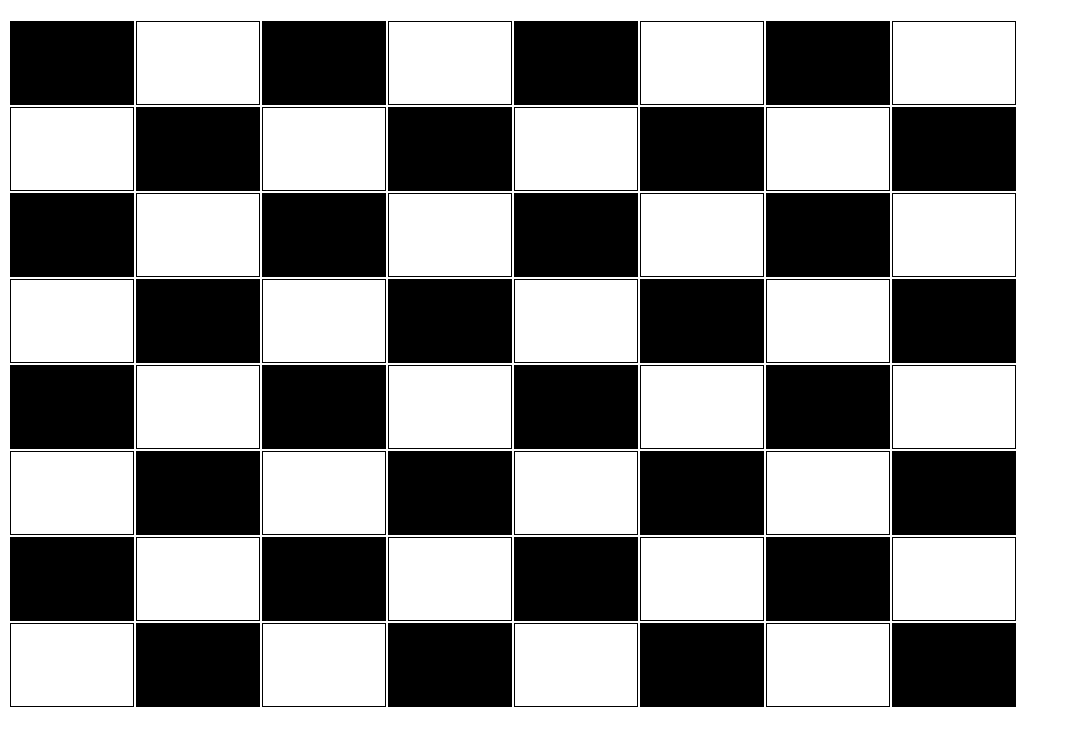
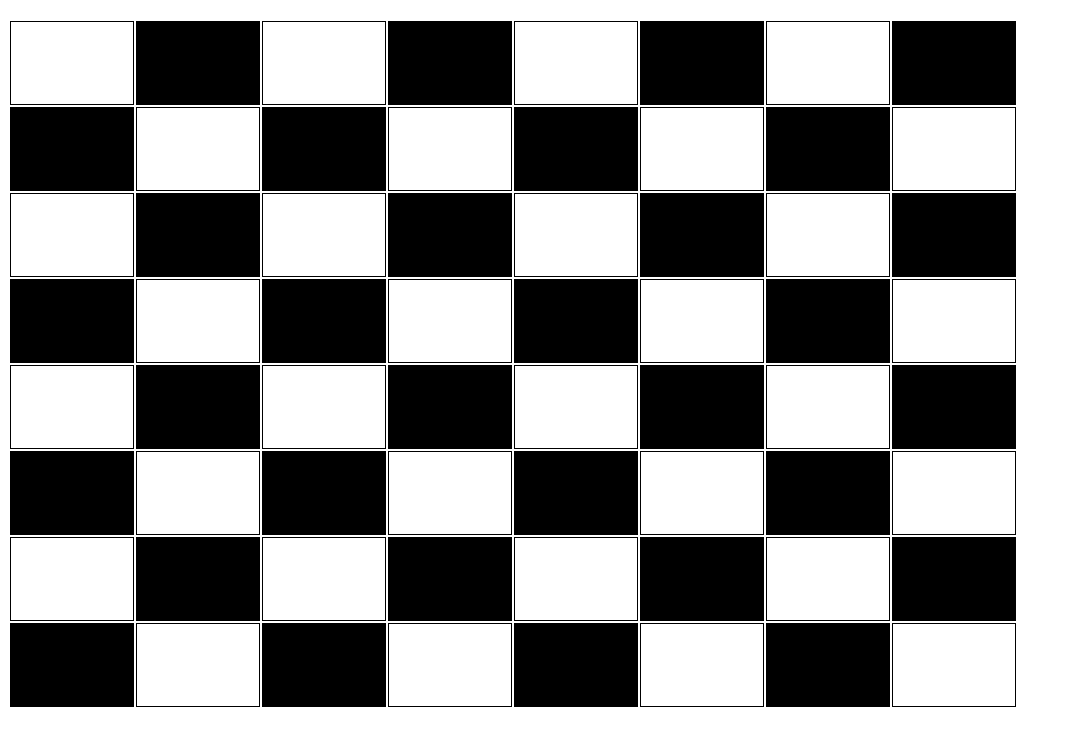
Before and after one commit to kevSchmidt/chess-board, a plain HTML site: page index.html in a window 1280 px wide. Shown: the part 61-800 px from the top of the page, without its empty margins (0-1070 px from the left). Drawn offline with Linux system fonts and the light colour scheme.

Commit message:
fixed bug

```diff
--- a/css/style.css
+++ b/css/style.css
@@ -3,7 +3,7 @@ td {
   height: 80px;
   border: 1px solid black;
 }
-tr:nth-child(2n) :nth-child(2n),
-tr:nth-child(2n + 1) :nth-child(2n + 1) {
+tr:nth-child(2n) :nth-child(2n + 1),
+tr:nth-child(2n + 1) :nth-child(2n) {
   background-color: black;
 }
```
